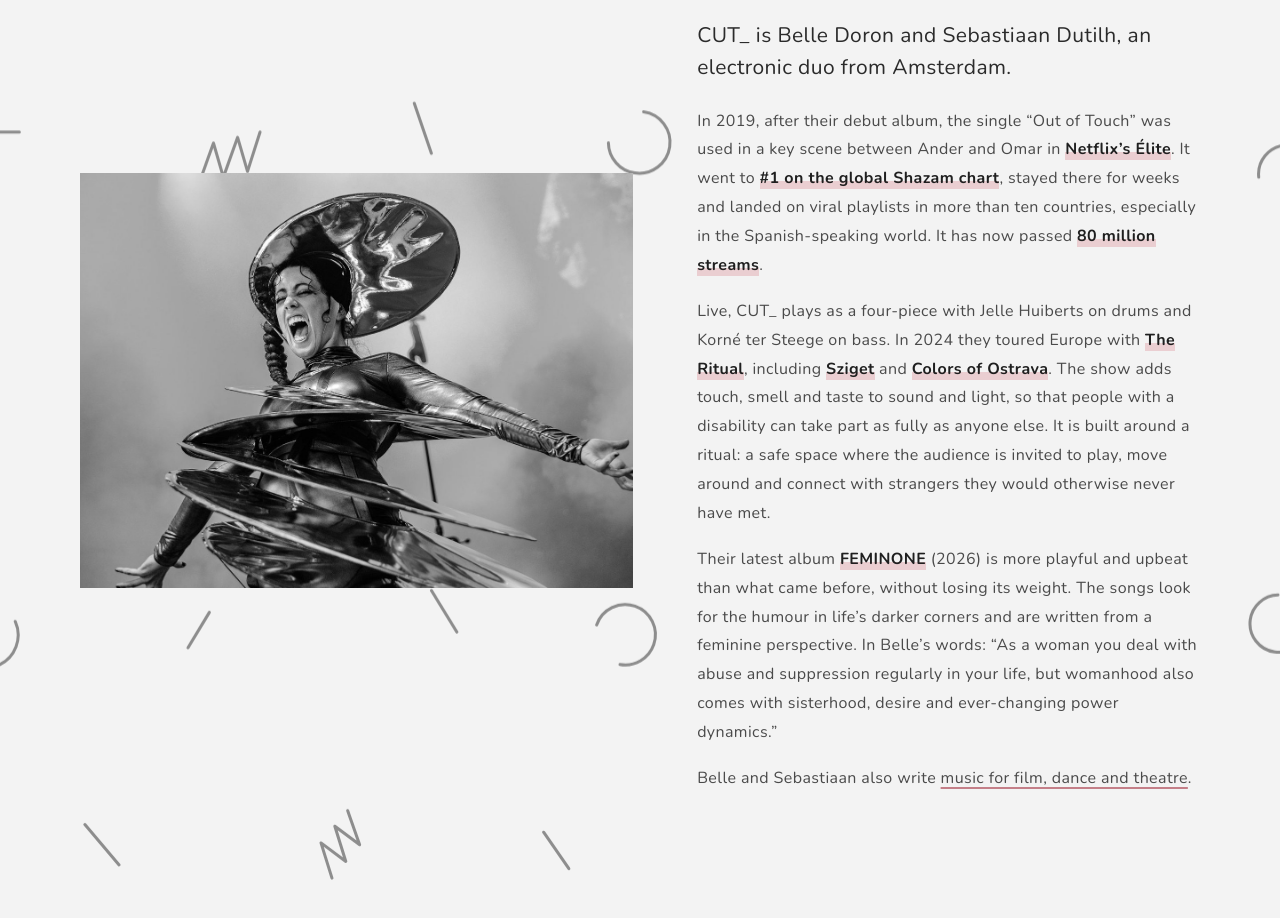
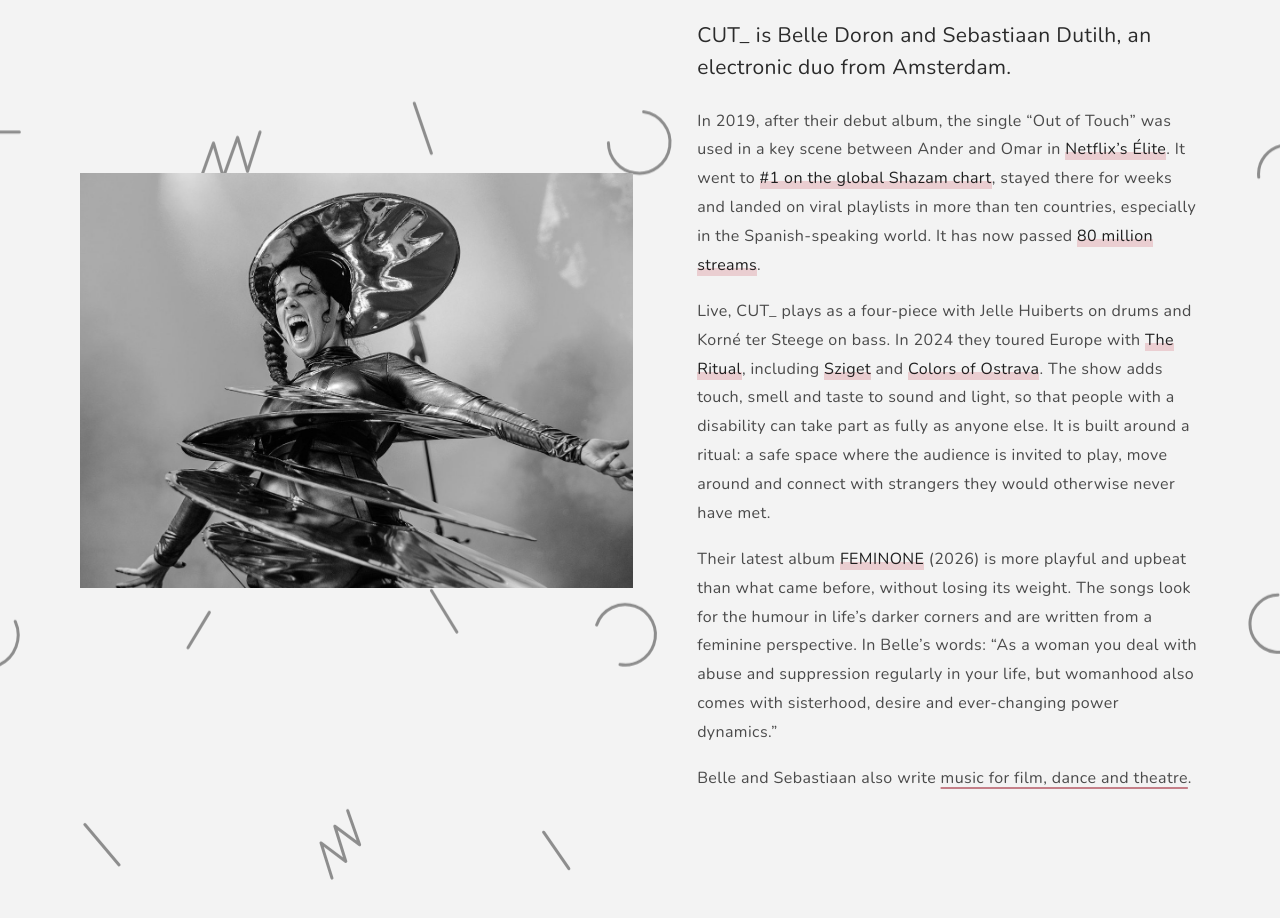
Before and after one commit to Sebunderscore/cutwebsite, a plain HTML site: page index.html in a window 1280 px wide. Shown: the part 1721-2639 px from the top of the page. Drawn offline with nearby package versions, Linux system fonts and the light colour scheme.

Commit message:
Bio highlights echt niet vet
Co-Authored-By: Claude Sonnet 5.5 <noreply@anthropic.com>
Claude-Session: https://claude.ai/code/session_01TVcU278kC9PqcFdLKTJBt6

```diff
--- a/css/style.css
+++ b/css/style.css
@@ -447,7 +447,7 @@ h2::after { content: ""; display: block; width: 34px; height: 3px; margin: 16px
 .music h2::after, .teaser h2::after { background: var(--pink); }
 
 /* bio: belangrijke feiten */
-.about-text strong, .bio strong { color: #1f1f1f; box-shadow: inset 0 -0.5em 0 rgba(227,177,182,.55); }
+.about-text strong, .bio strong { font-weight: inherit; color: #1f1f1f; box-shadow: inset 0 -0.5em 0 rgba(227,177,182,.55); }
 .about-text a, .bio a { color: inherit; text-decoration-color: var(--pink-deep); text-decoration-thickness: 2px; text-underline-offset: 4px; }
 .about-text a:hover { color: var(--pink-deep); }
 
```
